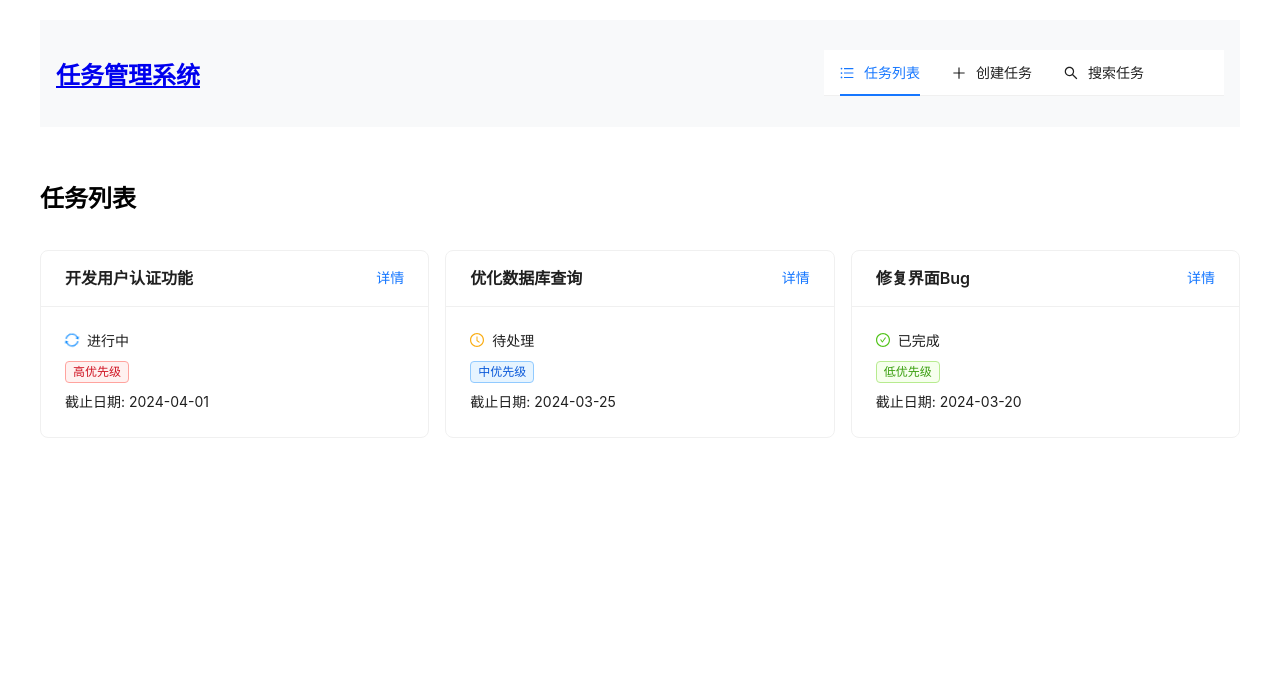
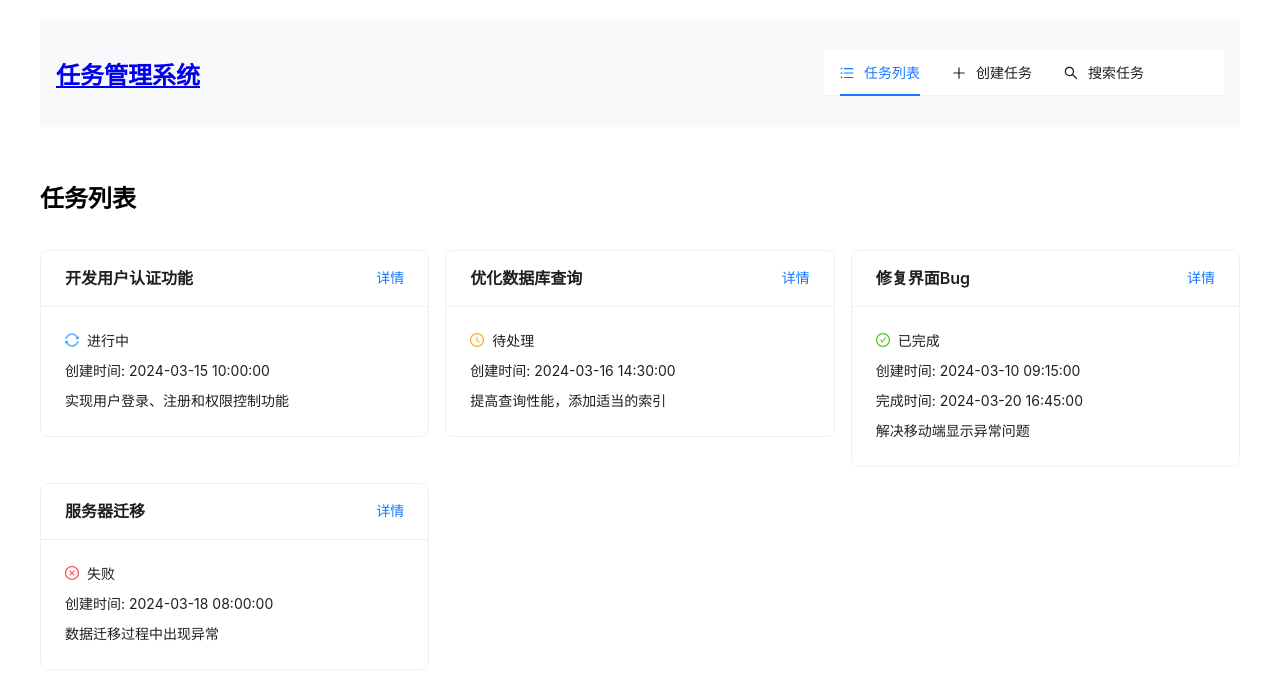
Before and after one commit to tolatolatop/taskmanager, a React (Create React App) app: page / in a window 1280 px wide. Shown: the top 680 px of the page. Built offline with nearby package versions, Linux system fonts and the light colour scheme.

Commit message:
feat: 任务数据格式

```diff
--- a/src/components/CreateTask.jsx
+++ b/src/components/CreateTask.jsx
@@ -1,8 +1,7 @@
 import { useContext } from 'react';
 import { useNavigate } from 'react-router-dom';
 import { TaskContext } from '../App';
-import { Form, Input, Select, DatePicker, Button, Card } from 'antd';
-import dayjs from 'dayjs';
+import { Form, Input, Card, Button } from 'antd';
 
 const { TextArea } = Input;
 
@@ -14,8 +13,9 @@ function CreateTask() {
   const handleSubmit = (values) => {
     const newTask = {
       ...values,
-      dueDate: values.dueDate.format('YYYY-MM-DD'),
-      status: '待处理'
+      status: '待处理',
+      createdAt: new Date().toISOString(),
+      completedAt: null
     };
     addTask(newTask);
     navigate('/');
@@ -28,10 +28,6 @@ function CreateTask() {
           form={form}
           layout="vertical"
           onFinish={handleSubmit}
-          initialValues={{
-            priority: 'normal',
-            dueDate: dayjs()
-          }}
         >
           <Form.Item
             name="title"
@@ -48,25 +44,6 @@ function CreateTask() {
             <TextArea rows={4} placeholder="请输入任务描述" />
           </Form.Item>
 
-          <Form.Item
-            name="priority"
-            label="优先级"
-          >
-            <Select>
-              <Select.Option value="low">低优先级</Select.Option>
-              <Select.Option value="normal">中优先级</Select.Option>
-              <Select.Option value="high">高优先级</Select.Option>
-            </Select>
-          </Form.Item>
-
-          <Form.Item
-            name="dueDate"
-            label="截止日期"
-            rules={[{ required: true, message: '请选择截止日期' }]}
-          >
-            <DatePicker style={{ width: '100%' }} />
-          </Form.Item>
-
           <Form.Item>
             <Button type="primary" htmlType="submit" block>
               创建任务
--- a/src/components/SearchTasks.jsx
+++ b/src/components/SearchTasks.jsx
@@ -1,13 +1,15 @@
 import { useContext, useState } from 'react';
 import { Link } from 'react-router-dom';
 import { TaskContext } from '../App';
-import { Input, Card, Tag, Space, Row, Col, Empty } from 'antd';
+import { Input, Card, Space, Row, Col, Empty } from 'antd';
 import {
   ClockCircleOutlined,
   CheckCircleOutlined,
   SyncOutlined,
-  SearchOutlined
+  SearchOutlined,
+  CloseCircleOutlined
 } from '@ant-design/icons';
+import dayjs from 'dayjs';
 
 const { Search } = Input;
 
@@ -38,18 +40,15 @@ function SearchTasks() {
         return <SyncOutlined spin style={{ color: '#1890ff' }} />;
       case '已完成':
         return <CheckCircleOutlined style={{ color: '#52c41a' }} />;
+      case '失败':
+        return <CloseCircleOutlined style={{ color: '#ff4d4f' }} />;
       default:
         return null;
     }
   };
 
-  const getPriorityColor = (priority) => {
-    switch(priority) {
-      case 'high': return 'red';
-      case 'normal': return 'blue';
-      case 'low': return 'green';
-      default: return 'default';
-    }
+  const formatDateTime = (dateTimeStr) => {
+    return dayjs(dateTimeStr).format('YYYY-MM-DD HH:mm:ss');
   };
 
   return (
@@ -80,13 +79,11 @@ function SearchTasks() {
                             <span>{task.status}</span>
                           </Space>
                         </div>
-                        <div>
-                          <Tag color={getPriorityColor(task.priority)}>
-                            {task.priority === 'high' ? '高优先级' :
-                             task.priority === 'normal' ? '中优先级' : '低优先级'}
-                          </Tag>
-                        </div>
-                        <div>截止日期: {task.dueDate}</div>
+                        <div>创建时间: {formatDateTime(task.createdAt)}</div>
+                        {task.completedAt && (
+                          <div>完成时间: {formatDateTime(task.completedAt)}</div>
+                        )}
+                        <div>{task.description}</div>
                       </Space>
                     </Card>
                   </Col>
--- a/src/components/TaskDetail.jsx
+++ b/src/components/TaskDetail.jsx
@@ -6,16 +6,13 @@ import {
   Form,
   Input,
   Select,
-  DatePicker,
   Button,
   Space,
   Descriptions,
-  Tag,
   Modal,
   message
 } from 'antd';
 import {
-  EditOutlined,
   DeleteOutlined,
   ExclamationCircleOutlined
 } from '@ant-design/icons';
@@ -29,34 +26,27 @@ function TaskDetail() {
   const navigate = useNavigate();
   const { tasks, updateTask, deleteTask } = useContext(TaskContext);
   const [task, setTask] = useState(null);
-  const [isEditing, setIsEditing] = useState(false);
-  const [form] = Form.useForm();
 
   useEffect(() => {
     const foundTask = tasks.find(t => t.id === parseInt(id));
     if (foundTask) {
       setTask(foundTask);
-      form.setFieldsValue({
-        ...foundTask,
-        dueDate: dayjs(foundTask.dueDate)
-      });
     }
-  }, [id, tasks, form]);
+  }, [id, tasks]);
 
   if (!task) {
     return <div>任务未找到</div>;
   }
 
-  const handleSave = async (values) => {
+  const handleStatusChange = async (newStatus) => {
     const updatedTask = {
       ...task,
-      ...values,
-      dueDate: values.dueDate.format('YYYY-MM-DD')
+      status: newStatus,
+      completedAt: newStatus === '已完成' ? new Date().toISOString() : null
     };
-    updateTask(updatedTask);
+    await updateTask(updatedTask.id, updatedTask);
     setTask(updatedTask);
-    setIsEditing(false);
-    message.success('任务更新成功');
+    message.success('任务状态更新成功');
   };
 
   const showDeleteConfirm = () => {
@@ -75,37 +65,15 @@ function TaskDetail() {
     });
   };
 
-  const getPriorityColor = (priority) => {
-    switch(priority) {
-      case 'high': return 'red';
-      case 'normal': return 'blue';
-      case 'low': return 'green';
-      default: return 'default';
-    }
-  };
-
-  const getPriorityText = (priority) => {
-    switch(priority) {
-      case 'high': return '高优先级';
-      case 'normal': return '中优先级';
-      case 'low': return '低优先级';
-      default: return '未设置';
-    }
+  const formatDateTime = (dateTimeStr) => {
+    return dayjs(dateTimeStr).format('YYYY-MM-DD HH:mm:ss');
   };
 
   return (
     <div className="task-detail">
       <Card
-        title={isEditing ? "编辑任务" : "任务详情"}
+        title="任务详情"
         extra={
-          !isEditing && (
-            <Space>
-              <Button
-                icon={<EditOutlined />}
-                onClick={() => setIsEditing(true)}
-              >
-                编辑
-              </Button>
           <Button
             danger
             icon={<DeleteOutlined />}
@@ -113,85 +81,32 @@ function TaskDetail() {
           >
             删除
           </Button>
-            </Space>
-          )
         }
       >
-        {isEditing ? (
-          <Form
-            form={form}
-            layout="vertical"
-            onFinish={handleSave}
+        <Descriptions bordered column={1}>
+          <Descriptions.Item label="标题">{task.title}</Descriptions.Item>
+          <Descriptions.Item label="描述">{task.description}</Descriptions.Item>
+          <Descriptions.Item label="状态">
+            <Select
+              value={task.status}
+              onChange={handleStatusChange}
+              style={{ width: 200 }}
             >
-            <Form.Item
-              name="title"
-              label="标题"
-              rules={[{ required: true, message: '请输入任务标题' }]}
-            >
-              <Input />
-            </Form.Item>
-
-            <Form.Item
-              name="description"
-              label="描述"
-            >
-              <TextArea rows={4} />
-            </Form.Item>
-
-            <Form.Item
-              name="status"
-              label="状态"
-            >
-              <Select>
               <Select.Option value="待处理">待处理</Select.Option>
               <Select.Option value="进行中">进行中</Select.Option>
               <Select.Option value="已完成">已完成</Select.Option>
+              <Select.Option value="失败">失败</Select.Option>
             </Select>
-            </Form.Item>
-
-            <Form.Item
-              name="priority"
-              label="优先级"
-            >
-              <Select>
-                <Select.Option value="low">低优先级</Select.Option>
-                <Select.Option value="normal">中优先级</Select.Option>
-                <Select.Option value="high">高优先级</Select.Option>
-              </Select>
-            </Form.Item>
-
-            <Form.Item
-              name="dueDate"
-              label="截止日期"
-              rules={[{ required: true, message: '请选择截止日期' }]}
-            >
-              <DatePicker style={{ width: '100%' }} />
-            </Form.Item>
-
-            <Form.Item>
-              <Space>
-                <Button type="primary" htmlType="submit">
-                  保存
-                </Button>
-                <Button onClick={() => setIsEditing(false)}>
-                  取消
-                </Button>
-              </Space>
-            </Form.Item>
-          </Form>
-        ) : (
-          <Descriptions bordered column={1}>
-            <Descriptions.Item label="标题">{task.title}</Descriptions.Item>
-            <Descriptions.Item label="描述">{task.description}</Descriptions.Item>
-            <Descriptions.Item label="状态">{task.status}</Descriptions.Item>
-            <Descriptions.Item label="优先级">
-              <Tag color={getPriorityColor(task.priority)}>
-                {getPriorityText(task.priority)}
-              </Tag>
           </Descriptions.Item>
-            <Descriptions.Item label="截止日期">{task.dueDate}</Descriptions.Item>
+          <Descriptions.Item label="创建时间">
+            {formatDateTime(task.createdAt)}
+          </Descriptions.Item>
+          {task.completedAt && (
+            <Descriptions.Item label="完成时间">
+              {formatDateTime(task.completedAt)}
+            </Descriptions.Item>
+          )}
         </Descriptions>
-        )}
       </Card>
     </div>
   );
--- a/src/components/TaskList.jsx
+++ b/src/components/TaskList.jsx
@@ -1,12 +1,14 @@
 import { useContext, useEffect } from 'react';
 import { Link } from 'react-router-dom';
 import { TaskContext } from '../App';
-import { Card, Tag, Space, Row, Col, Spin } from 'antd';
+import { Card, Space, Row, Col, Spin, Tag } from 'antd';
 import {
   ClockCircleOutlined,
   CheckCircleOutlined,
-  SyncOutlined
+  SyncOutlined,
+  CloseCircleOutlined
 } from '@ant-design/icons';
+import dayjs from 'dayjs';
 
 function TaskList() {
   const { tasks, loading, fetchTasks } = useContext(TaskContext);
@@ -24,22 +26,15 @@ function TaskList() {
         return <SyncOutlined spin style={{ color: '#1890ff' }} />;
       case '已完成':
         return <CheckCircleOutlined style={{ color: '#52c41a' }} />;
+      case '失败':
+        return <CloseCircleOutlined style={{ color: '#ff4d4f' }} />;
       default:
         return null;
     }
   };
 
-  const getPriorityColor = (priority) => {
-    switch(priority) {
-      case 'high':
-        return 'red';
-      case 'normal':
-        return 'blue';
-      case 'low':
-        return 'green';
-      default:
-        return 'default';
-    }
+  const formatDateTime = (dateTimeStr) => {
+    return dayjs(dateTimeStr).format('YYYY-MM-DD HH:mm:ss');
   };
 
   if (loading) {
@@ -68,13 +63,11 @@ function TaskList() {
                     <span>{task.status}</span>
                   </Space>
                 </div>
-                <div>
-                  <Tag color={getPriorityColor(task.priority)}>
-                    {task.priority === 'high' ? '高优先级' :
-                     task.priority === 'normal' ? '中优先级' : '低优先级'}
-                  </Tag>
-                </div>
-                <div>截止日期: {task.dueDate}</div>
+                <div>创建时间: {formatDateTime(task.createdAt)}</div>
+                {task.completedAt && (
+                  <div>完成时间: {formatDateTime(task.completedAt)}</div>
+                )}
+                <div>{task.description}</div>
               </Space>
             </Card>
           </Col>
--- a/src/services/mockService.js
+++ b/src/services/mockService.js
@@ -5,24 +5,32 @@ const mockTasks = [
         title: '开发用户认证功能',
         description: '实现用户登录、注册和权限控制功能',
         status: '进行中',
-        priority: 'high',
-        dueDate: '2024-04-01'
+        createdAt: '2024-03-15 10:00:00',
+        completedAt: null
     },
     {
         id: 2,
         title: '优化数据库查询',
         description: '提高查询性能，添加适当的索引',
         status: '待处理',
-        priority: 'normal',
-        dueDate: '2024-03-25'
+        createdAt: '2024-03-16 14:30:00',
+        completedAt: null
     },
     {
         id: 3,
         title: '修复界面Bug',
         description: '解决移动端显示异常问题',
         status: '已完成',
-        priority: 'low',
-        dueDate: '2024-03-20'
+        createdAt: '2024-03-10 09:15:00',
+        completedAt: '2024-03-20 16:45:00'
+    },
+    {
+        id: 4,
+        title: '服务器迁移',
+        description: '数据迁移过程中出现异常',
+        status: '失败',
+        createdAt: '2024-03-18 08:00:00',
+        completedAt: null
     }
 ];
 
--- a/src/services/taskService.js
+++ b/src/services/taskService.js
@@ -82,14 +82,8 @@ export const TaskModel = {
     STATUS: {
         PENDING: '待处理',
         IN_PROGRESS: '进行中',
-        COMPLETED: '已完成'
-    },
-
-    // 优先级枚举
-    PRIORITY: {
-        LOW: 'low',
-        NORMAL: 'normal',
-        HIGH: 'high'
+        COMPLETED: '已完成',
+        FAILED: '失败'
     },
 
     // 验证任务数据
@@ -100,21 +94,17 @@ export const TaskModel = {
             errors.title = '标题不能为空';
         }
 
-        if (!task.dueDate) {
-            errors.dueDate = '截止日期不能为空';
-        }
-
         return {
             isValid: Object.keys(errors).length === 0,
             errors
         };
     },
 
-    // 格���化任务数据
+    // 格式化任务数据
     formatTask: (task) => ({
         ...task,
-        dueDate: task.dueDate.format?.('YYYY-MM-DD') || task.dueDate,
         status: task.status || TaskModel.STATUS.PENDING,
-        priority: task.priority || TaskModel.PRIORITY.NORMAL
+        createdAt: task.createdAt || new Date().toISOString(),
+        completedAt: task.completedAt || null
     })
 };
```
Lines whose indentation alone changed are shown as unchanged.
